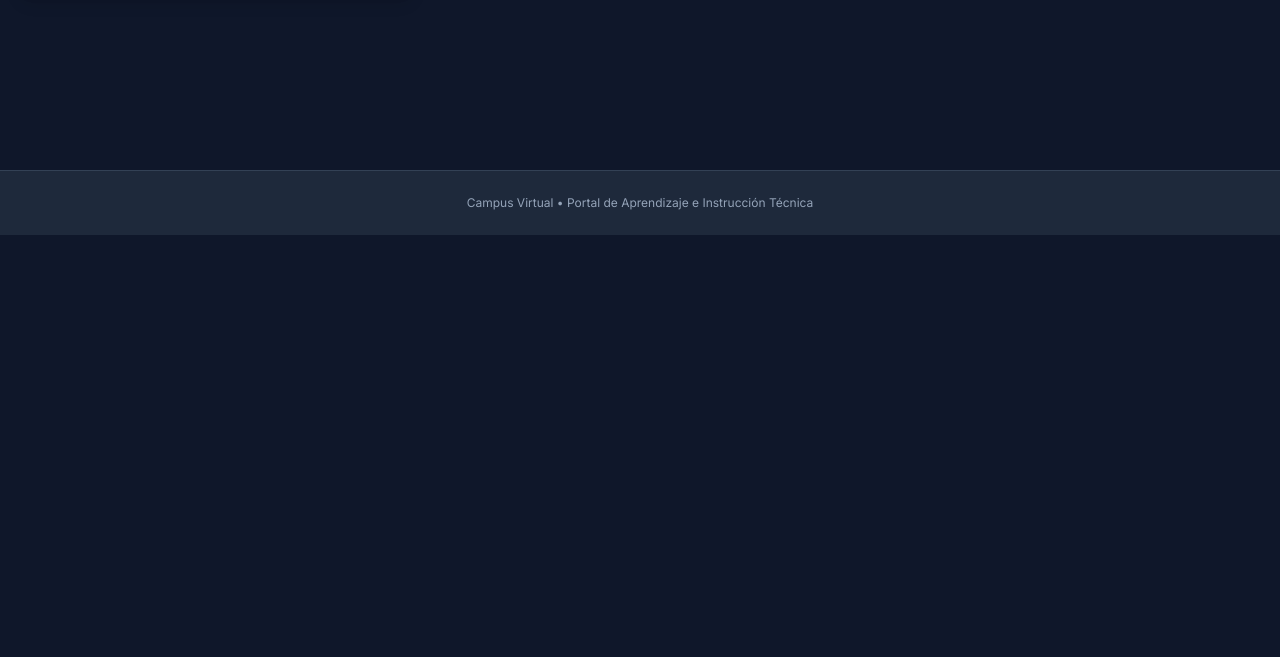
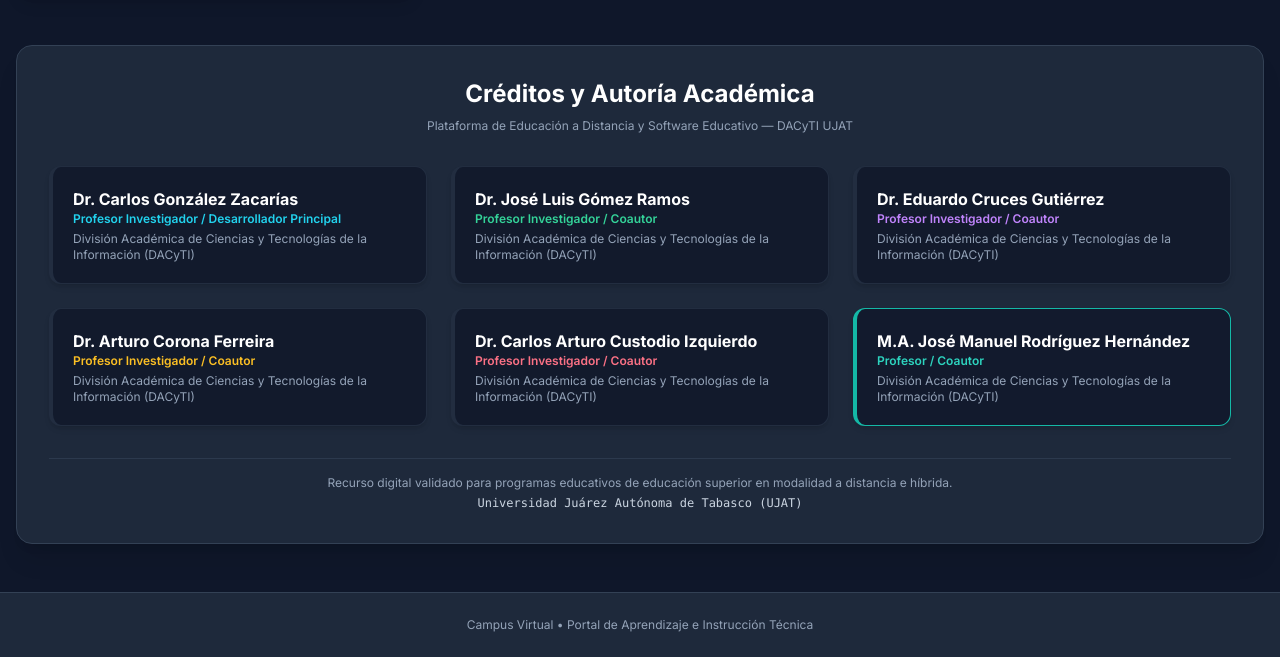
Before and after one commit to cagoza72/mi-campus-virtual, a plain HTML site: page index.html in a window 1280 px wide. Shown: the part 565-1222 px from the top of the page. Before the commit the page ends 800 px from the top, so only its background shows below. Drawn offline with nearby package versions, Linux system fonts and the light colour scheme.

Commit message:
Add files via upload

```diff
--- a/index.html
+++ b/index.html
@@ -38,8 +38,10 @@
     </div>
   </section>
 
-  <!-- Cursos Grid -->
-  <main class="max-w-7xl mx-auto px-4 py-12 flex-1 w-full">
+  <!-- Cursos Grid & Créditos -->
+  <main class="max-w-7xl mx-auto px-4 py-12 flex-1 w-full space-y-12">
+
+    <!-- Sección de Cursos -->
     <div class="grid grid-cols-1 md:grid-cols-3 gap-6">
 
       <!-- Curso 1: Fundamentos de Redes -->
@@ -95,8 +97,67 @@
       </div>
 
     </div>
+
+    <!-- Sección Créditos y Autoría Académica (ESDEPED UJAT) -->
+    <section class="p-8 bg-slate-800 rounded-2xl border border-slate-700 shadow-xl">
+      <div class="text-center mb-8">
+        <h2 class="text-2xl font-bold text-white mb-2">Créditos y Autoría Académica</h2>
+        <p class="text-xs text-slate-400">Plataforma de Educación a Distancia y Software Educativo — DACyTI UJAT</p>
+      </div>
+
+      <div class="grid grid-cols-1 md:grid-cols-2 lg:grid-cols-3 gap-6">
+        <!-- Dr. Carlos González Zacarías -->
+        <div class="p-5 bg-slate-900/80 rounded-xl border-l-4 border-cyan-500 border-y border-r border-slate-700/50 shadow-md">
+          <h3 class="text-base font-bold text-white">Dr. Carlos González Zacarías</h3>
+          <p class="text-xs text-cyan-400 font-semibold mb-1">Profesor Investigador / Desarrollador Principal</p>
+          <p class="text-xs text-slate-400">División Académica de Ciencias y Tecnologías de la Información (DACyTI)</p>
+        </div>
+
+        <!-- Dr. José Luis Gómez Ramos -->
+        <div class="p-5 bg-slate-900/80 rounded-xl border-l-4 border-emerald-500 border-y border-r border-slate-700/50 shadow-md">
+          <h3 class="text-base font-bold text-white">Dr. José Luis Gómez Ramos</h3>
+          <p class="text-xs text-emerald-400 font-semibold mb-1">Profesor Investigador / Coautor</p>
+          <p class="text-xs text-slate-400">División Académica de Ciencias y Tecnologías de la Información (DACyTI)</p>
+        </div>
+
+        <!-- Dr. Eduardo Cruces Gutiérrez -->
+        <div class="p-5 bg-slate-900/80 rounded-xl border-l-4 border-purple-500 border-y border-r border-slate-700/50 shadow-md">
+          <h3 class="text-base font-bold text-white">Dr. Eduardo Cruces Gutiérrez</h3>
+          <p class="text-xs text-purple-400 font-semibold mb-1">Profesor Investigador / Coautor</p>
+          <p class="text-xs text-slate-400">División Académica de Ciencias y Tecnologías de la Información (DACyTI)</p>
+        </div>
+
+        <!-- Dr. Arturo Corona Ferreira -->
+        <div class="p-5 bg-slate-900/80 rounded-xl border-l-4 border-amber-500 border-y border-r border-slate-700/50 shadow-md">
+          <h3 class="text-base font-bold text-white">Dr. Arturo Corona Ferreira</h3>
+          <p class="text-xs text-amber-400 font-semibold mb-1">Profesor Investigador / Coautor</p>
+          <p class="text-xs text-slate-400">División Académica de Ciencias y Tecnologías de la Información (DACyTI)</p>
+        </div>
+
+        <!-- Dr. Carlos Arturo Custodio Izquierdo -->
+        <div class="p-5 bg-slate-900/80 rounded-xl border-l-4 border-rose-500 border-y border-r border-slate-700/50 shadow-md">
+          <h3 class="text-base font-bold text-white">Dr. Carlos Arturo Custodio Izquierdo</h3>
+          <p class="text-xs text-rose-400 font-semibold mb-1">Profesor Investigador / Coautor</p>
+          <p class="text-xs text-slate-400">División Académica de Ciencias y Tecnologías de la Información (DACyTI)</p>
+        </div>
+
+        <!-- M.A. José Manuel Rodríguez Hernández -->
+        <div class="p-5 bg-slate-900/80 rounded-xl border-l-4 border-teal-500 border-y border-r border-slate-700/50 shadow-md">
+          <h3 class="text-base font-bold text-white">M.A. José Manuel Rodríguez Hernández</h3>
+          <p class="text-xs text-teal-400 font-semibold mb-1">Profesor / Coautor</p>
+          <p class="text-xs text-slate-400">División Académica de Ciencias y Tecnologías de la Información (DACyTI)</p>
+        </div>
+      </div>
+
+      <div class="mt-8 text-center text-xs text-slate-400 border-t border-slate-700/70 pt-4 space-y-1">
+        <p>Recurso digital validado para programas educativos de educación superior en modalidad a distancia e híbrida.</p>
+        <p class="font-mono text-slate-300">Universidad Juárez Autónoma de Tabasco (UJAT)</p>
+      </div>
+    </section>
+
   </main>
 
+  <!-- Footer -->
   <footer class="bg-slate-800 border-t border-slate-700 py-6 px-4 text-center text-xs text-slate-400">
     <p>Campus Virtual • Portal de Aprendizaje e Instrucción Técnica</p>
   </footer>
```
